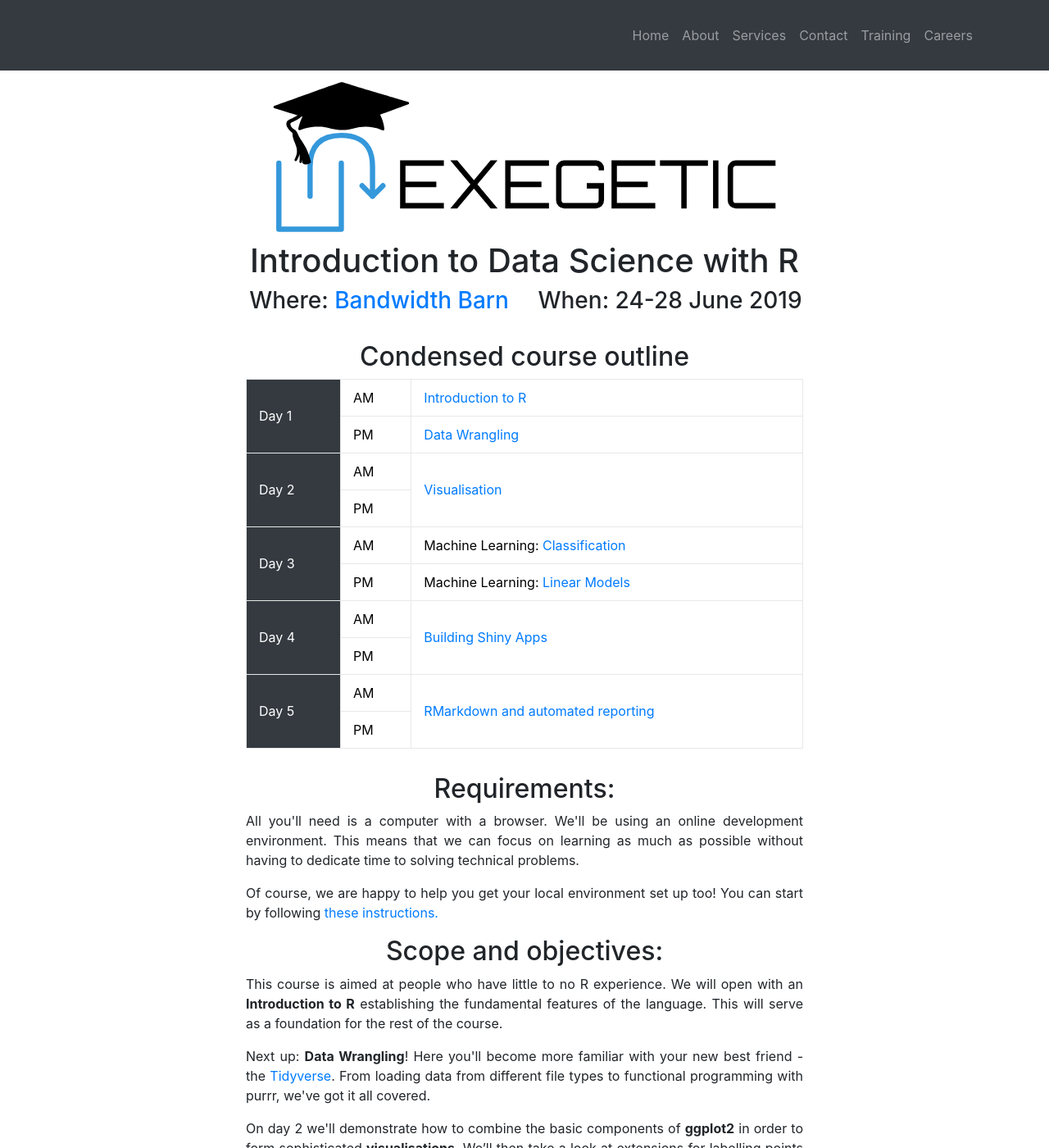
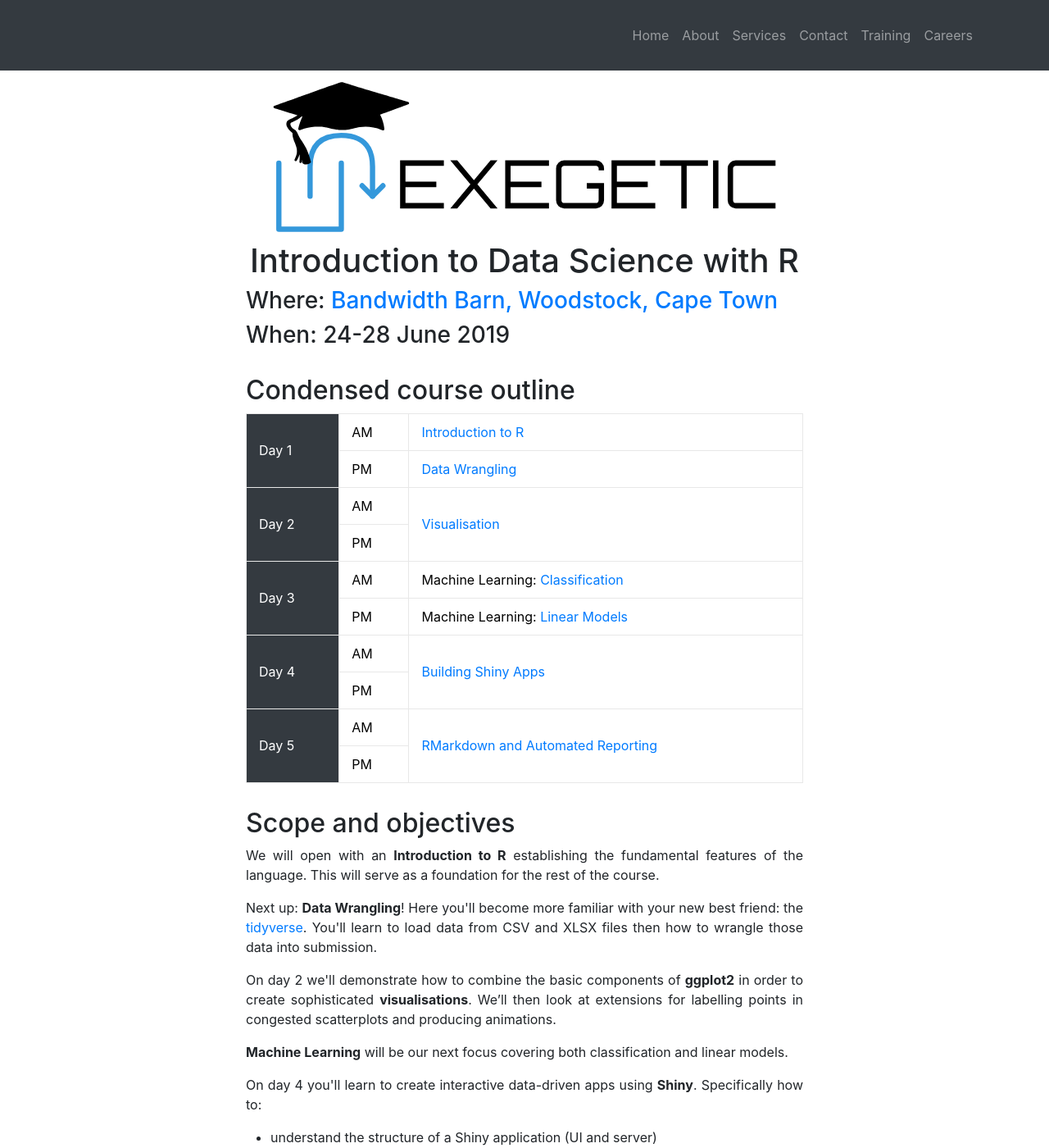
Before and after one commit to exegetic-analytics/intro-data-science-r-cape-town, a Jekyll site: the page built from index.md, in a window 1280 px wide and 1400 px high. Shown: the whole window at 82% size. Built offline with Jekyll 4.4.1, drawn with Linux system fonts in a browser that asks for light colours; nearby versions of some CDN libraries; some of the changed text lies outside the part shown.

Commit message:
Andrew's revisions.

```diff
--- a/_layouts/home.html
+++ b/_layouts/home.html
@@ -10,14 +10,9 @@ layout: default
   <a href="https://www.exegetic.biz/"><img src="images/exegetic-banner-grad.svg" alt="Exegetic Analytics logo"></a>
   <h1 style="text-align:center;">Introduction to Data Science with R</h1>
 
-  <div class="row">
-      <div class="column">
-          <h3>Where: <a href="https://www.google.com/maps/dir//The+Barn+-+Woodstock+Exchange,+Block+B,+Woodstock+Industrial+Centre,+66-68+Albert+Rd,+Woodstock,+Cape+Town,+7915/@-30.7662416,15.719826,5z/data=!4m8!4m7!1m0!1m5!1m1!1s0x1dcc5d995de78aa1:0xa5b8a48b84a35c36!2m2!1d18.4458201!2d-33.9269">Bandwidth Barn</a></h3>
-        </div>
+          <h3>Where: <a href="https://www.google.com/maps/dir//The+Barn+-+Woodstock+Exchange,+Block+B,+Woodstock+Industrial+Centre,+66-68+Albert+Rd,+Woodstock,+Cape+Town,+7915/@-30.7662416,15.719826,5z/data=!4m8!4m7!1m0!1m5!1m1!1s0x1dcc5d995de78aa1:0xa5b8a48b84a35c36!2m2!1d18.4458201!2d-33.9269">Bandwidth Barn, Woodstock, Cape Town</a></h3>
+          <h3>When: 24-28 June 2019</h3>
 
-        <div class="column">
-            <h3>When: 24-28 June 2019</h3>
-          </div>
   </div>
 <br>
   <h2>Condensed course outline</h2>
@@ -25,16 +20,16 @@ layout: default
       <tr>
         <td rowspan="2" class="col1">Day 1</td>
         <td class="col2">AM</td>
-        <td class="col2"><a href="https://www.exegetic.biz/training/r-introduction/">Introduction to R</a></td>
+        <td class="col2"><a href="https://www.exegetic.biz/training/r-introduction/" target="_blank">Introduction to R</a></td>
       </tr>
       <tr>
         <td class="col2">PM</td>
-        <td class="col2"><a href="https://www.exegetic.biz/training/r-data-wrangling/">Data Wrangling</a></td>
+        <td class="col2"><a href="https://www.exegetic.biz/training/r-data-wrangling/" target="_blank">Data Wrangling</a></td>
       </tr>
       <tr>
         <td rowspan="2" class="col1">Day 2</td>
         <td class="col2">AM</td>
-        <td rowspan="2" class="col2"><a href="https://www.exegetic.biz/training/r-visualisation-ggplot2/">Visualisation</a></td>
+        <td rowspan="2" class="col2"><a href="https://www.exegetic.biz/training/r-visualisation-ggplot2/" target="_blank">Visualisation</a></td>
       </tr>
       <tr>
         <td class="col2">PM</td>
@@ -42,16 +37,16 @@ layout: default
       <tr>
         <td rowspan="2" class="col1">Day 3</td>
         <td class="col2">AM</td>
-        <td class="col2">Machine Learning:<a href="https://www.exegetic.biz/training/r-machine-learning-classification/"> Classification</a></td>
+        <td class="col2">Machine Learning:<a href="https://www.exegetic.biz/training/r-machine-learning-classification/" target="_blank"> Classification</a></td>
       </tr>
       <tr>
         <td class="col2">PM</td>
-        <td class="col2">Machine Learning:<a href="https://www.exegetic.biz/training/r-machine-learning-linear-models/"> Linear Models</td>
+        <td class="col2">Machine Learning:<a href="https://www.exegetic.biz/training/r-machine-learning-linear-models/" target="_blank"> Linear Models</td>
       </tr>
       <tr>
         <td rowspan="2" class="col1">Day 4</td>
         <td class="col2">AM</td>
-        <td  rowspan="2" class="col2"><a href="https://www.exegetic.biz/training/r-shiny-apps/">Building Shiny Apps</a></td>
+        <td  rowspan="2" class="col2"><a href="https://www.exegetic.biz/training/r-shiny-apps/" target="_blank">Building Shiny Apps</a></td>
       </tr>
       <tr>
         <td class="col2">PM</td>
@@ -59,59 +54,60 @@ layout: default
       <tr>
         <td rowspan="2" class="col1">Day 5</td>
         <td class="col2">AM</td>
-        <td rowspan="2" class="col2"><a href="https://www.exegetic.biz/training/r-markdown/">RMarkdown and automated reporting</a></td>
+        <td rowspan="2" class="col2"><a href="https://www.exegetic.biz/training/r-markdown/" target="_blank">RMarkdown and Automated Reporting</a></td>
       </tr>
       <tr>
         <td class="col2">PM</td>
       </tr>
     </table>
 
-  <h2> Requirements:</h2>
-  <p>All you'll need is a computer with a browser. We'll be using an online development environment. This means that we can focus on learning as much as possible without having to dedicate time to solving technical problems.</p>
-  <p>Of course, we are happy to help you get your local environment set up too! You can start by following <a href="#">these instructions.</a></p>
-
-
-  <h2>Scope and objectives:</h2>
-  <p>This course is aimed at people who have little to no R experience. We will open with an <b>Introduction to R</b> establishing the fundamental features of the language. This will serve as a foundation for the rest of the course.</p>
-  <p>Next up: <b>Data Wrangling</b>! Here you'll become more familiar with your new best friend - the <a href="https://www.tidyverse.org/">Tidyverse</a>. From loading data from different file types to functional programming with purrr, we've got it all covered.</p>
-  <p>On day 2 we'll demonstrate how to combine the basic components of <b>ggplot2</b> in order to form sophisticated <b>visualisations</b>. We’ll then take a look at extensions for labelling points in congested scatterplots and producing animations.</p>
+  <h2>Scope and objectives</h2>
+  <p>We will open with an <b>Introduction to R</b> establishing the fundamental features of the language. This will serve as a foundation for the rest of the course.</p>
+  <p>Next up: <b>Data Wrangling</b>! Here you'll become more familiar with your new best friend: the <a href="https://www.tidyverse.org/" target="_blank">tidyverse</a>. You'll learn to load data from CSV and XLSX files then how to wrangle those data into submission.</p>
+  <p>On day 2 we'll demonstrate how to combine the basic components of <b>ggplot2</b> in order to create sophisticated <b>visualisations</b>. We’ll then look at extensions for labelling points in congested scatterplots and producing animations.</p>
   <p><b>Machine Learning</b> will be our next focus covering both classification and linear models. </p>
-  <p>By the end of day 4 you'll be well on your way to becoming a <b>Shiny</b> sovereign having learned how to:
+  <p>On day 4 you'll learn to create interactive data-driven apps using <b>Shiny</b>. Specifically how to:
     <ul>
       <li>understand the structure of a Shiny application (UI and server)</li>
       <li>assemble an attractive UI</li>
       <li>understand reactivity and how the UI and server communicate with each other and</li>
       <li>deploy a Shiny application</li>
     </ul></p>
-  <p>Our final day, dedicated to <b>RMarkdown</b> & <b>automated reporting</b>, will teach you everything you need to know in order to source & prepare data, create an R markdown doc with tables and figures and how to schedule recurring reports.</p>
+  <p>Our final day, dedicated to <b>RMarkdown</b> and <b>automated reporting</b>, will teach you everything you need to know in order to source and prepare data, create an R markdown doc with tables and figures and how to schedule recurring reports.</p>
 
   <h2> Who should attend?</h2>
       <ul>
+        <li>No prior R experience required</li>
         <li>Academics</li>
         <li>Graduate students</li>
         <li>Data analysts</li>
-        <li>Individuals who analyse data with Excel.</li>
-        <li>Individuals looking to streamline their analytics workflow</li>
+        <li>Anybody who analyses data with Excel</li>
+        <li>Anybody who wants to streamline their analytics workflow</li>
       </ul>
 
   <h2>Why should I attend?</h2>
       <ul>
         <li>The demand for Data Scientists is on a rapid rise and shows no signs of slowing down.</li>
         <li>There's still time to get in on the action as the demand is much higher than the supply.</li>
-        <li>Jobs are becoming avaliable in wide variety of industries, not just tech</li>
+        <li>Jobs are becoming available in a wide variety of industries, not just tech</li>
         <li>Individuals looking to streamline their analytics workflow</li>
-        <li>LinkedIn has recently selected data scientist as its <a href="https://blog.linkedin.com/2019/january/10/linkedins-most-promising-jobs-of-2019">most promising career path of 2019</a></li>
+        <li>LinkedIn has recently selected data scientist as its <a href="https://blog.linkedin.com/2019/january/10/linkedins-most-promising-jobs-of-2019" target="_blank">most promising career path of 2019</a></li>
         <li>Linked to the point above, LinkedIn's analyse indicate that companies intend to keep data scientists on their team for the long haul</li>
       </ul>
 
     <h4>Interactive course material</h4>
     <p>Our training emphasises practical skills. So, although you'll be learning concepts and theory, you'll see how everything is applied in the real world as we work through examples and exercises based on real datasets.</p>
     <h4>We like questions!</h4>
-    <p>Having a firm understanding of the course content will result in you being able to confidently apply your new skills thereafter. So, if at any point you're unsure of something, ASK!</p>
+    <p>Having a firm understanding of the course content will result in you being able to confidently apply your new skills thereafter. So, if at any point you're unsure of something, just ask!</p>
+
+  <h2>Requirements</h2>
+  <p>All you'll need is a computer with a browser. We'll be using an online development environment. This means that you can focus on learning as much as possible without having to worry about solving technical problems.</p>
+  <p>Of course, we're happy to help you get your local environment set up too! You can start by following <a href="https://www.exegetic.biz/blog/r-setup-general/" target="_blank">these instructions.</a></p>
 
 
-  <h2>Registration</h2>
-  <p>R 5000 will get you the full week's worth of training. Day passes can also be purchased for R&nbsp;1000 per day. <b>*</b>Seats are limited to ensure quality training and maximum personal attention.</p>
+  <h2>Pricing</h2>
+  <p>R 5000 will get you the full week's worth of training. Day passes can also be purchased for R&nbsp;1000 per day.</p>
+  <p><b>*</b>Seats are limited to ensure quality training and maximum personal attention.</p>
   <div class="register2">
     <button type="button" class="register">Purchase a ticket</button>
   </div>
@@ -128,12 +124,12 @@ layout: default
                         Andrew Collier
                     </div>
                     <div class="speaker-position">
-                        Lead Data Scientist
+                        Data Scientist / <a href="https://www.exegetic.biz/" target="_blank">Exegetic Analytics</a>
                     </div>
 
                     <div class="speaker-social" style="text-align:center; font-size: 25px;">
-                        <a href="https://twitter.com/datawookie"><i class="fab fa-twitter" aria-hidden="true"></i></a>
-                        <a href="https://github.com/datawookieS"><i class="fab fa-github" aria-hidden="true"></i></a>
+                        <a href="https://twitter.com/datawookie" target="_blank"><i class="fab fa-twitter" aria-hidden="true"></i></a>
+                        <a href="https://github.com/datawookieS" target="_blank"><i class="fab fa-github" aria-hidden="true"></i></a>
                     </div>
                 </div>
             </div>
@@ -147,21 +143,21 @@ layout: default
                         Megan Beckett
                     </div>
                     <div class="speaker-position">
-                        Senior Data Scientist
+                        Data Scientist / <a href="https://www.exegetic.biz/" target="_blank">Exegetic Analytics</a>
                     </div>
 
                     <div class="speaker-social" style="text-align:center; font-size: 25px;">
-                        <a href="https://twitter.com/mbeckett_za"><i class="fab fa-twitter" aria-hidden="true"></i></a>
-                        <a href="https://github.com/MeganBeckett"><i class="fab fa-github" aria-hidden="true"></i></a>
+                        <a href="https://twitter.com/mbeckett_za" target="_blank"><i class="fab fa-twitter" aria-hidden="true"></i></a>
+                        <a href="https://github.com/MeganBeckett" target="_blank"><i class="fab fa-github" aria-hidden="true"></i></a>
                     </div>
                 </div>
             </div>
         </div>
 <br>
-        <h2> The Contingency</h2>
-        <p> If you like the sound of this course but can't attend this iteration please <a href="#">contact us</a> so we can work on setting up another one. </p>
-        <p> Looking to expand your skillset but this course doesn't meet your needs? We've got something for everyone - visit our <a href="https://www.exegetic.biz/training/">training</a> page.</p>
-
+        <h2>Other options</h2>
+        <p> If you like the sound of this course but can't attend this iteration please <a href="https://www.exegetic.biz/#contact" target="_blank">contact us</a> so we can work on setting up another one.</p>
+        <p> Looking to expand your skillset but this course doesn't meet your needs? We've got something for everyone - visit our <a href="https://www.exegetic.biz/training/" target="_blank">training</a> page.</p>
+        <p> All Exegetic's training options are also avaliable as in-house training at your premises.</p>
   {{ content }}
 
   </div>
--- a/css/style.css
+++ b/css/style.css
@@ -17,14 +17,6 @@
   li a:hover {
     background-color: #111;
   }
-
-h2 {
-    text-align: center!important;
-}
-
-h3 {
-    text-align: center!important;
-}
 
 p {
     text-align: justify!important;
```
